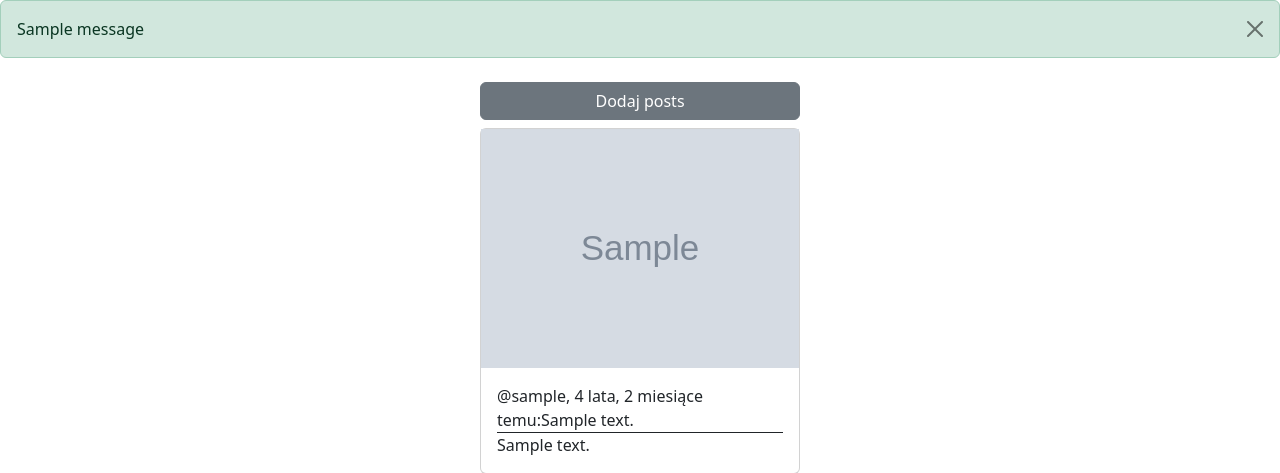
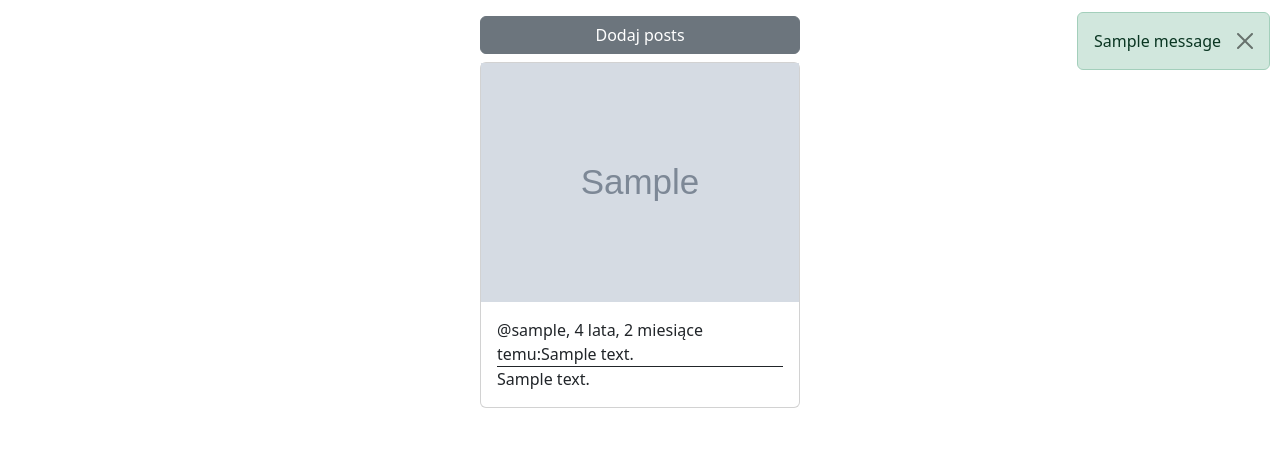
Before and after one commit to Ja-ku-ba/aniBuddy, a Django app: page / in a window 1280 px wide. Shown: the part 48-521 px from the top of the page. Run offline with Django 5.2, Linux system fonts and the light colour scheme; tables that the repository leaves empty hold one stand-in row (values such as "Sample post"); grey boxes marked "Sample" are stand-in pictures; one stand-in notice (Sample message) is shown.

Commit message:
popups positioning + tags are changed the way it displays proper colllor

```diff
--- a/static/styles/index.css
+++ b/static/styles/index.css
@@ -1,5 +1,9 @@
 /* global */
-
+.popUps {
+    position: fixed;
+    top: 60px;
+    right: 10px;
+}
 
 /* end global */
 
--- a/templates/index.html
+++ b/templates/index.html
@@ -21,7 +21,9 @@
 </head>
 <body>
 {% include "navbar.html" %}
-{% include "popUps.html" %}
+<div class="popUps">
+    {% include "popUps.html" %}
+</div>
 <main class="w-25 mx-auto my-2 col-15">{% block content %} {% endblock %}</main>
 <script
         src="https://cdn.jsdelivr.net/npm/bootstrap@5.3.2/dist/js/bootstrap.bundle.min.js"
--- a/templates/popUps.html
+++ b/templates/popUps.html
@@ -1,13 +1,12 @@
 {% if messages %}
     {% for message in messages %}
-        <div class="alert alert-success alert-dismissible fade show" role="alert">
+        <div class="alert {{ message.tags }} alert-dismissible fade show" role="alert">
             <span>{{ message }}</span>
             <button type="button" class="btn-close" data-bs-dismiss="alert" aria-label="Close"></button>
         </div>
     {% endfor %}
 {% endif %}
 
-{{ form.errors }}
 
 {% if form.errors %}
     {% for field in form %}
```
Also changed, not shown: base/settings.py (+9 -0 lines).
